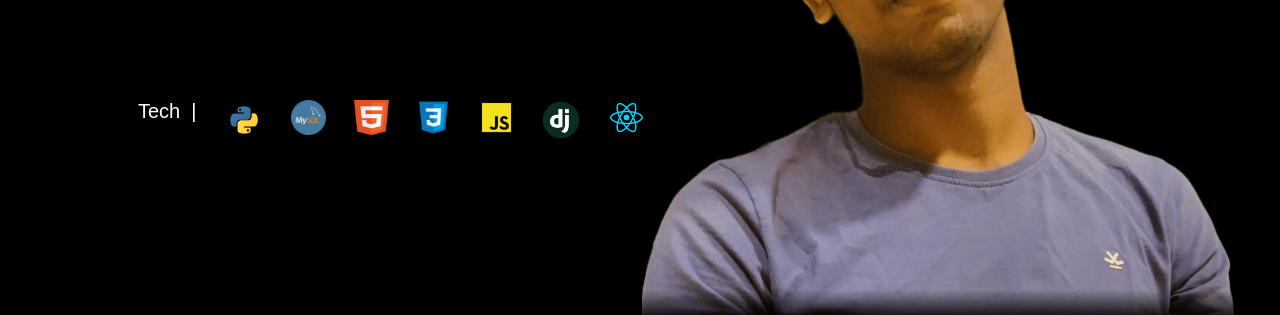
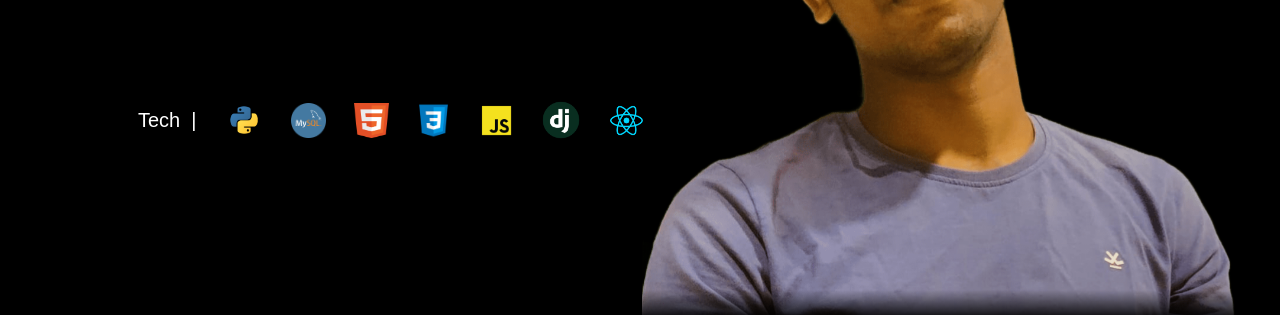
Before and after one commit to Ahammad0814/My-Portfolio, a plain HTML site: page index.html in a window 1280 px wide. Shown: the part 518-833 px from the top of the page. Drawn offline with Linux system fonts and the light colour scheme.

Commit message:
Update Portfolio.css

```diff
--- a/Portfolio.css
+++ b/Portfolio.css
@@ -150,13 +150,13 @@ a{
 .Tech-div{
     display: flex;
     width: 40%;
-    height: 200px;
+    height: 100px;
     justify-content: space-between;
-    align-items: start;
+    align-items: center;
     font-size: 20px;
     position: absolute;
     left: 130px;
-    bottom: 20px;
+    bottom: 150px;
 }
 .Tech-buttons{
     position: absolute;
@@ -377,6 +377,7 @@ a{
 .project_logo:hover{
     box-shadow: 0px 0px 20px rgba(255, 0, 0)
 }
+
 .Project-name{
     font-size: 30px;
     color: #ffff;
```
